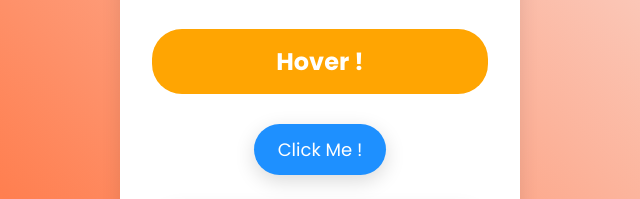
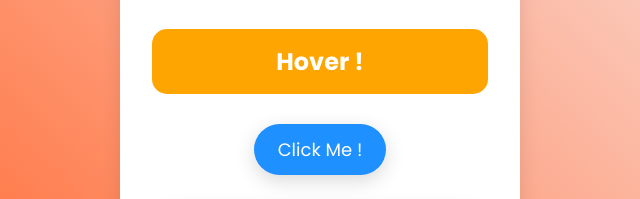
Before and after one commit to H2kM33t/CSS-Animations, a plain HTML site: page index.html in a window 1280 px wide. Shown: the part 249-448 px from the top of the page, 320-960 px from the left. Drawn offline with Linux system fonts and the light colour scheme.

Commit message:
Update stylesheet.css

```diff
--- a/stylesheet.css
+++ b/stylesheet.css
@@ -44,7 +44,7 @@ h1 {
   padding: 15px;
   background-color: #ffa502;
   color: white;
-  border-radius: 30px;
+  border-radius: 15px;
   margin-bottom: 30px;
   transition: background-color 0.3s ease;
 }
```
